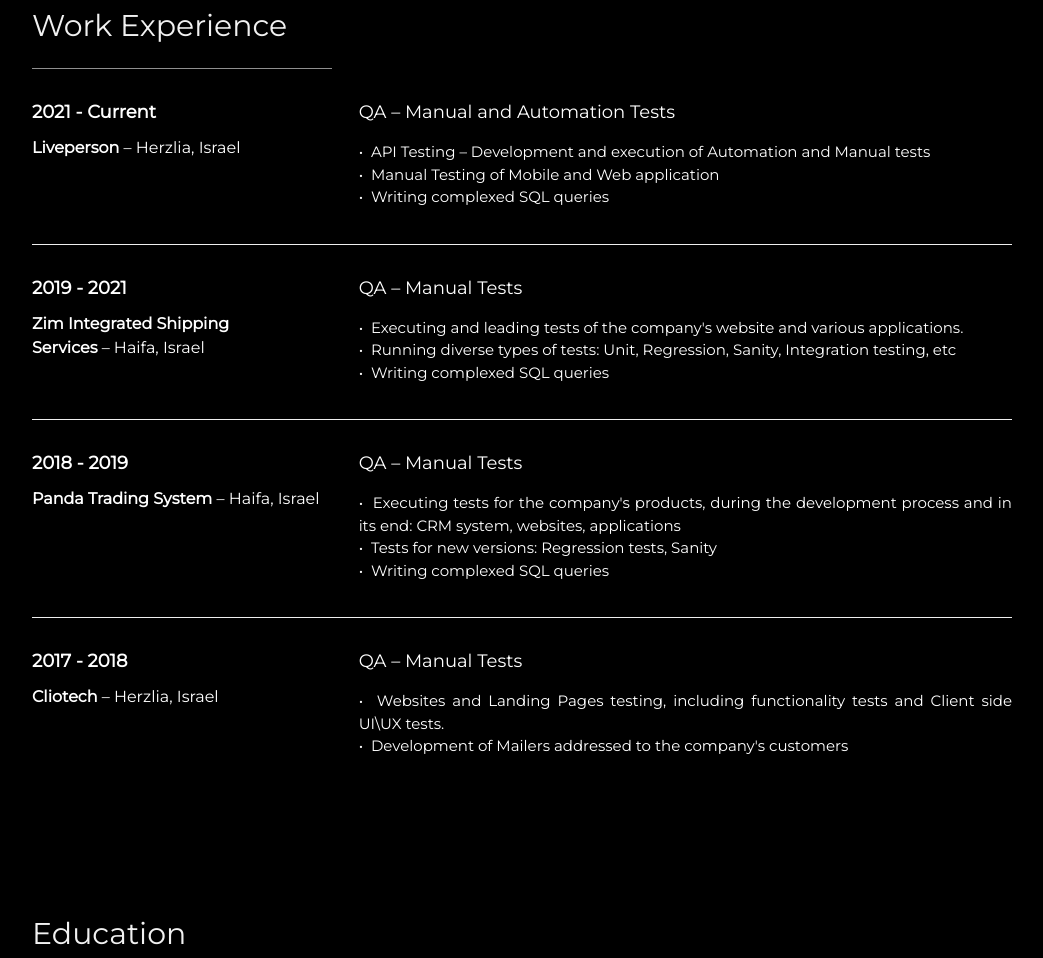
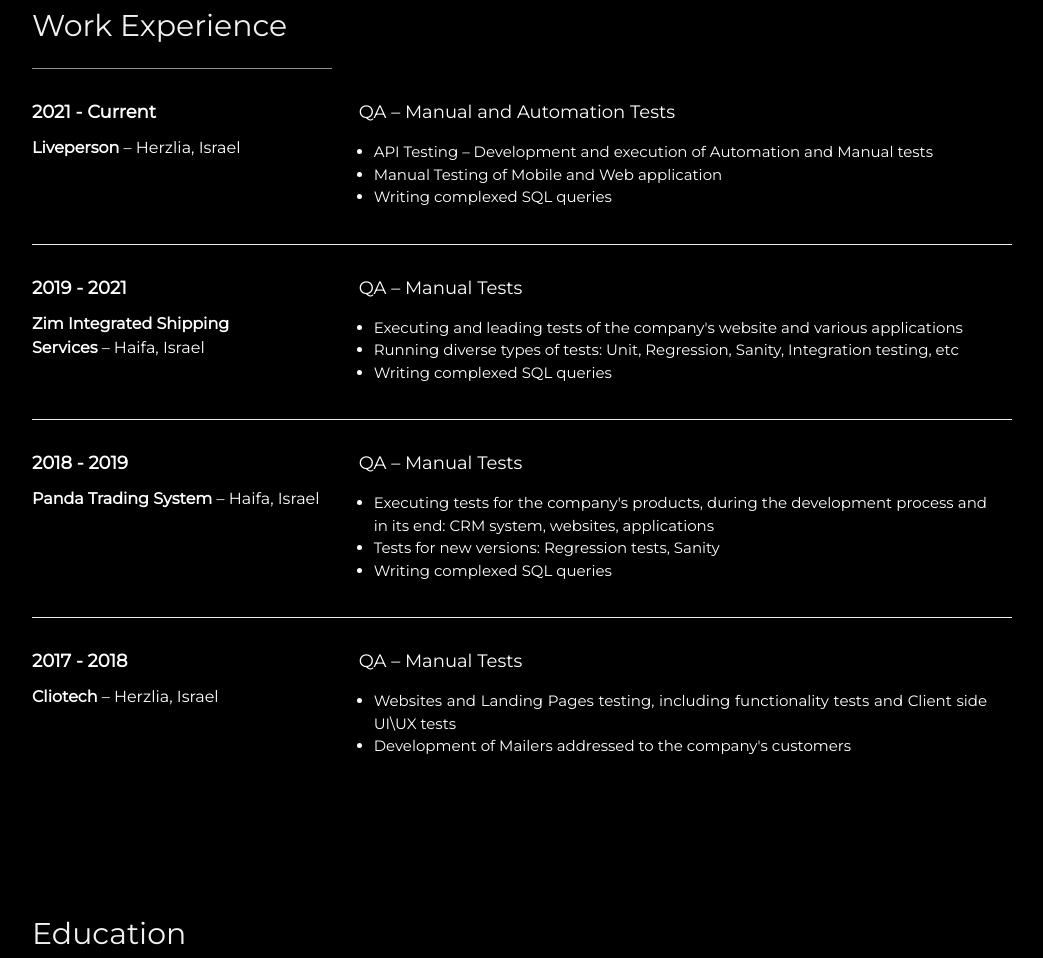
Before and after one commit to anna-benishai/myCV, a plain HTML site: page index.html in a window 1280 px wide. Shown: the part 2927-3885 px from the top of the page, without its empty margins (178-1221 px from the left). Drawn offline with nearby package versions, Linux system fonts and the light colour scheme.

Commit message:
Update index.html

```diff
--- a/index.html
+++ b/index.html
@@ -266,11 +266,11 @@
                   </div>
                   <div class="w3-twothird">
                      <h5>QA – Manual and Automation Tests</h5>
-                     <p>
-                        &bull;&nbsp;&nbsp;API Testing – Development and execution of Automation and Manual tests<br>
-                        &bull;&nbsp;&nbsp;Manual Testing of Mobile and Web application<br>
-                        &bull;&nbsp;&nbsp;Writing complexed SQL queries
-                     </p>
+                     <ul style="position:relative; left:-25px">
+                        <li>API Testing – Development and execution of Automation and Manual tests</li>
+                        <li>Manual Testing of Mobile and Web application</li>
+                        <li>Writing complexed SQL queries</li>
+                     </ul>
                   </div>
                </div>
             </div>
@@ -283,11 +283,11 @@
                   </div>
                   <div class="w3-twothird">
                      <h5>QA – Manual Tests</h5>
-                     <p>
-                        &bull;&nbsp;&nbsp;Executing and leading tests of the company's website and various applications.<br>
-                        &bull;&nbsp;&nbsp;Running diverse types of tests: Unit, Regression, Sanity, Integration testing, etc<br>
-                        &bull;&nbsp;&nbsp;Writing complexed SQL queries
-                     </p>
+                     <ul style="position:relative; left:-25px">
+                        <li>Executing and leading tests of the company's website and various applications</li>
+                        <li>Running diverse types of tests: Unit, Regression, Sanity, Integration testing, etc</li>
+                        <li>Writing complexed SQL queries</li>
+                     </ul>
                   </div>
                </div>
             </div>
@@ -300,11 +300,10 @@
                   </div>
                   <div class="w3-twothird">
                      <h5>QA – Manual Tests</h5>
-                     <p>
-                        &bull;&nbsp;&nbsp;Executing tests for the company's products, during the development process and in its end: CRM system, websites, applications<br>
-                        &bull;&nbsp;&nbsp;Tests for new versions: Regression tests, Sanity<br>
-                        &bull;&nbsp;&nbsp;Writing complexed SQL queries
-                     </p>
+                     <ul style="position:relative; left:-25px">
+                     <li>Executing tests for the company's products, during the development process and in its end: CRM system, websites, applications</li>
+                     <li>Tests for new versions: Regression tests, Sanity</li>
+                     <li>Writing complexed SQL queries</li>
                   </div>
                </div>
             </div>
@@ -317,10 +316,9 @@
                   </div>
                   <div class="w3-twothird">
                      <h5>QA – Manual Tests</h5>
-                     <p>
-                        &bull;&nbsp;&nbsp;Websites and Landing Pages testing, including functionality tests and Client side UI\UX tests.<br>
-                        &bull;&nbsp;&nbsp;Development of Mailers addressed to the company's customers
-                     </p>
+                     <ul style="position:relative; left:-25px">
+                     <li>Websites and Landing Pages testing, including functionality tests and Client side UI\UX tests</li>
+                     <li>Development of Mailers addressed to the company's customers</li>
                   </div>
                </div>
             </div>
```
